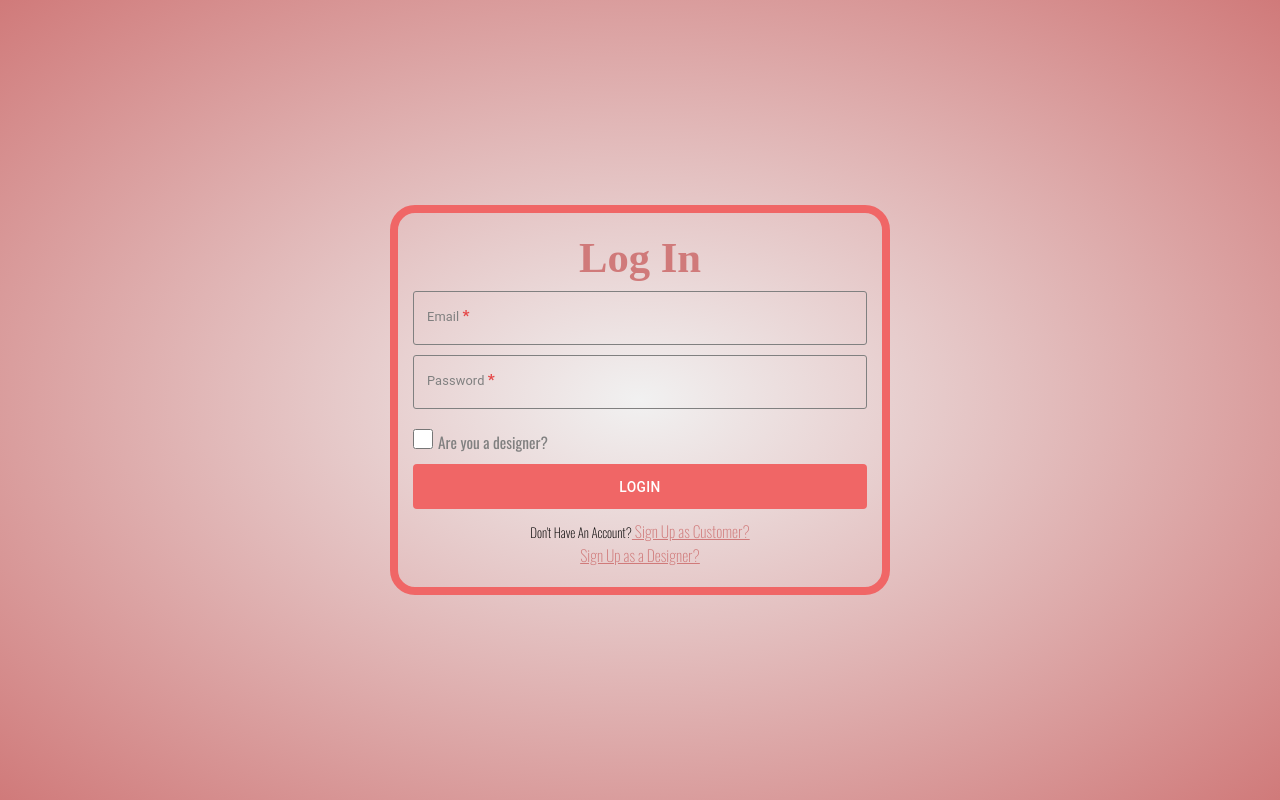
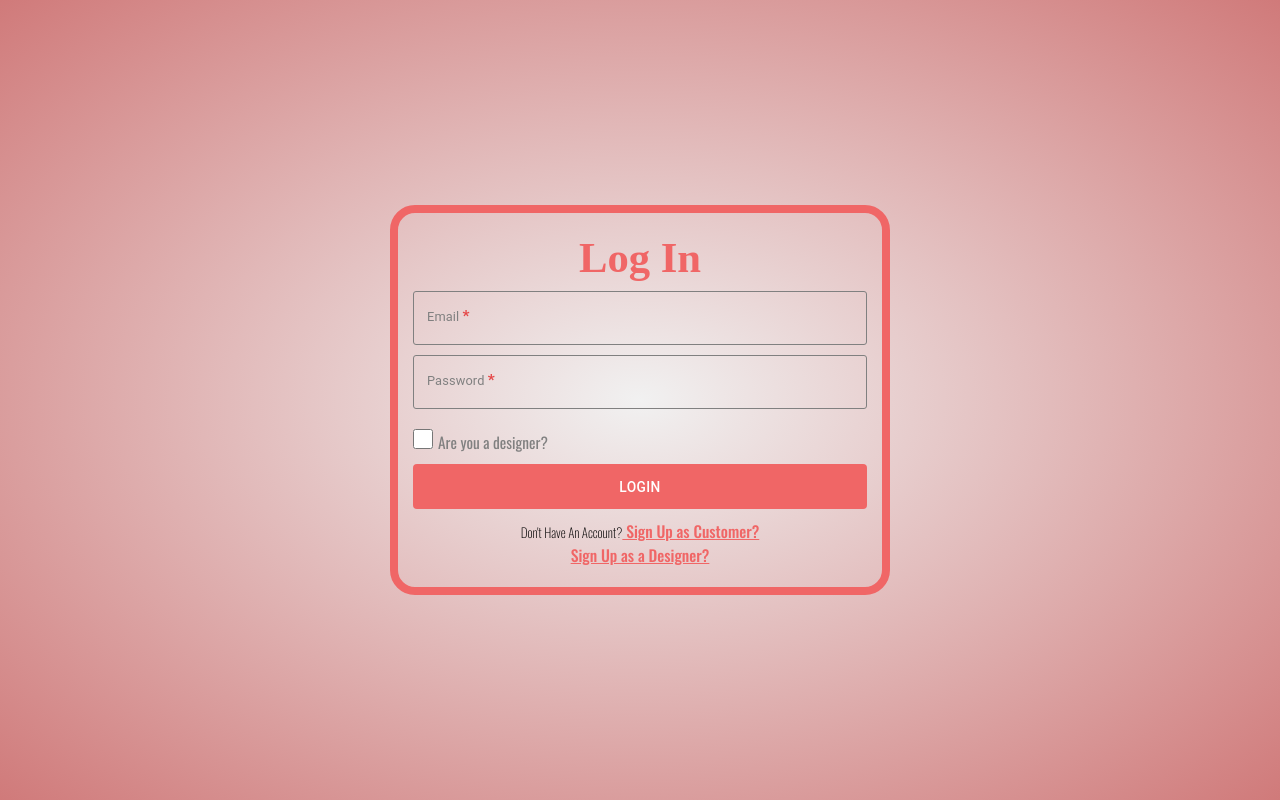
Before and after one commit to Divine-Ntambwe/DeesDesigns-Frontend, a React (Vite) app: page /Login in a window 1280 px wide. Built offline with nearby package versions, Linux system fonts and the light colour scheme; a web font is replaced by a local one.

Commit message:
fixed forms

```diff
--- a/src/Components/DesHome/DesHome.jsx
+++ b/src/Components/DesHome/DesHome.jsx
@@ -433,7 +433,7 @@ function DesHome() {
               value={UD.productDescription}
               multiline
               rows={4}
-              placeholder="e.g"
+              placeholder="e.g length:180cm, shoulder:80cm, waist: 39cm hips:43cm"
               sx={{
                 "& input:-webkit-autofill": {
                   WebkitBoxShadow: "0 0 0 100px #f1f1f1f1 inset", // background color
@@ -628,18 +628,18 @@ function DesHome() {
         <DialogTitle sx={{ backgroundColor: "var(--background-color1)" }}>
           {"Upload A Design For Customer"}
         </DialogTitle>
-        {error && (
-          <p className="display-error">Network Error, Please try again later</p>
-        )}
-        {PostUDCData.error && (
-          <p className="display-error">{PostUDCData.error}</p>
-        )}
         <form
           id="upload-a-design-customer-form"
-          style={{ width: "550px", height: "650px" }}
+          style={{ width: "550px", height: "650px",backgroundColor:"var(--background-color1)" }}
           onSubmit={handlePostUDC}
           ref={UDCForm}
-        >
+          >
+            {error && (
+              <p className="display-error">Network Error, Please try again later</p>
+            )}
+            {PostUDCData.error && (
+              <p className="display-error">{PostUDCData.error}</p>
+            )}
           <DialogContent
             id="upload-a-design-content"
             sx={{
--- a/src/Components/LoginSignUp/DesSignUp.jsx
+++ b/src/Components/LoginSignUp/DesSignUp.jsx
@@ -53,7 +53,6 @@ function DesSignUp() {
 
   async function handleSignUp(e) {
     e.preventDefault();
-    heading.current.scrollIntoView({ behavior: "smooth" });
     const res = await fetch(`${url}/s3Url`);
     const {url:secureUrl} = await res.json() ;
 
@@ -109,12 +108,7 @@ function DesSignUp() {
         <h2 id="des-sign-up-heading" ref={heading}>
           Sign Up
         </h2>
-        {data && <p className="cred-error">{data.error}</p>}
-        {error && (
-          <p className="cred-error">
-            Network Error Please Refresh Or Try Again Later
-          </p>
-        )}
+
 
         <form
           method="POST"
@@ -233,6 +227,8 @@ function DesSignUp() {
             value={conPassword}
             onChange={(e) => setConPassword(e.target.value)}
           />
+            {data && <p className="cred-error">{data.error}</p>}
+
 
           <Button
             id="des-signup"
@@ -253,6 +249,9 @@ function DesSignUp() {
           </Button>
           <p className="login-signup-link">
             Already Have An Account? <Link to="/Login">Log In</Link>
+          </p>
+          <p className="login-signup-link">
+            Don't Have An Account? <Link to="/customerSignUp">Sign Up as a customer</Link>
           </p>
 
           {/* <Swiper
--- a/src/Components/LoginSignUp/LoginSignUp.css
+++ b/src/Components/LoginSignUp/LoginSignUp.css
@@ -38,7 +38,7 @@
 .form-container h2 {
     font-size: 3.2em;
     text-align: center;
-    color: var(--dark-purple);
+    color: var(--med-purple);
     margin-bottom: 2%;
 }
 
@@ -193,8 +193,9 @@ legend{
 }
 
 .login-signup-link a {
-    color: var(--dark-purple);
+    color: var(--med-purple) !important;
     text-decoration: underline;
     font-size: 1.2em;
     cursor: pointer;
+    font-weight: 500;
 }
```
